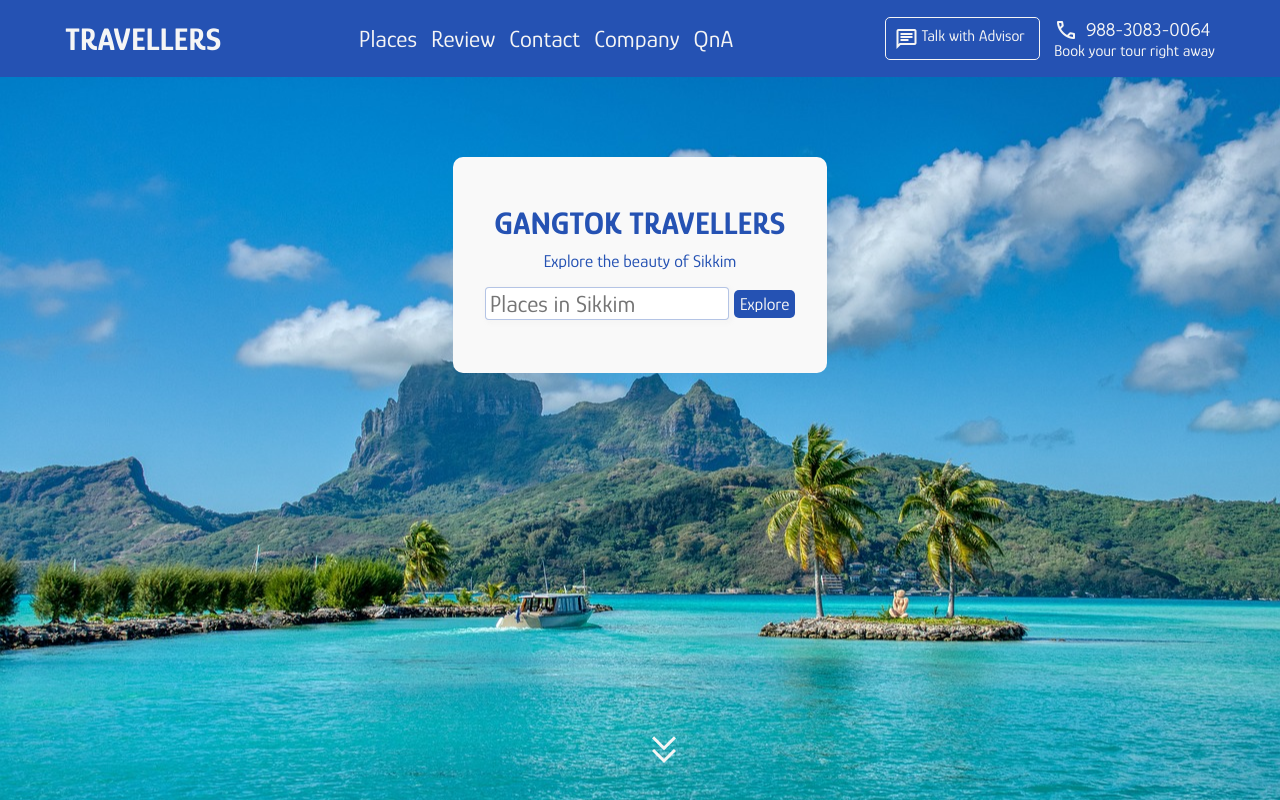
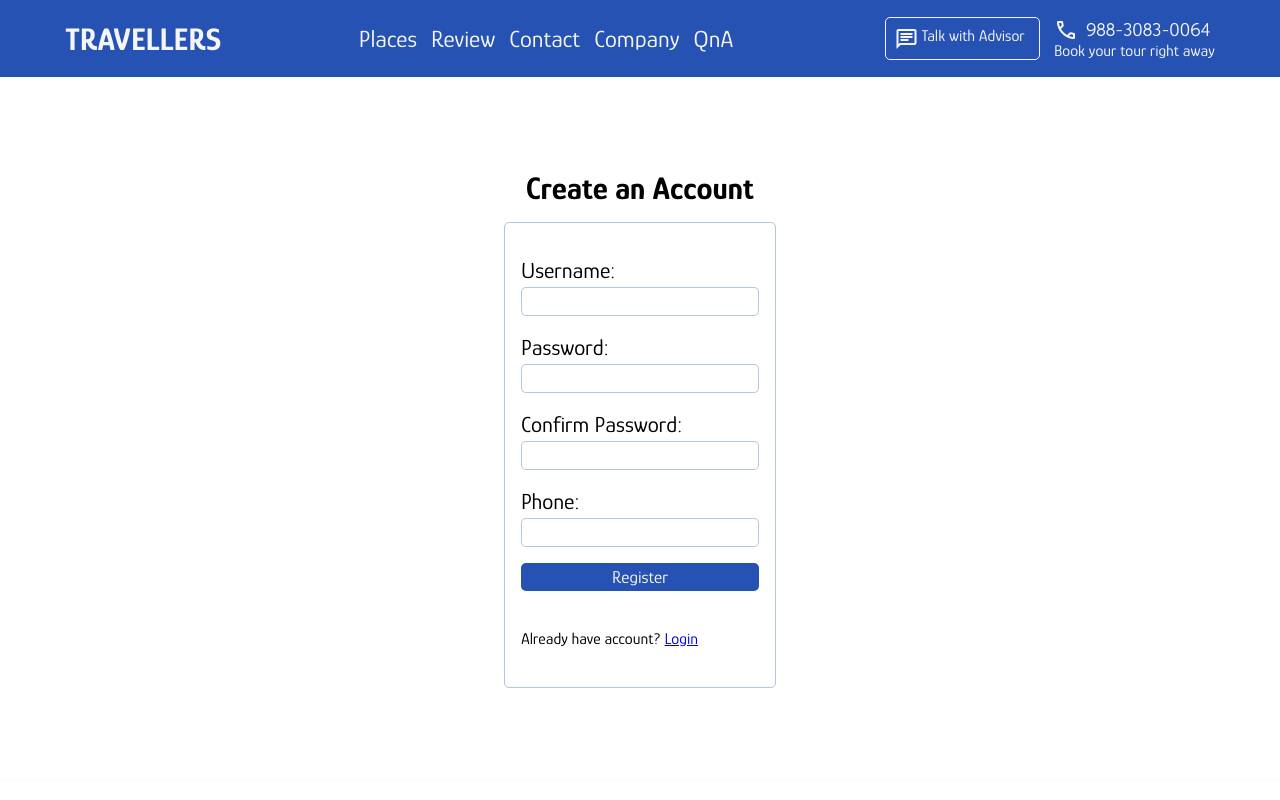
Before and after one commit to sailendrachettri/gtraveller-client, a React (Create React App) app: page /register in a window 1280 px wide. Shown: the top 800 px of the page. Built offline with nearby package versions, Linux system fonts and the light colour scheme.

Commit message:
login and register paged added

```diff
--- a/src/App.css
+++ b/src/App.css
@@ -1,13 +1,13 @@
 @import url('https://fonts.googleapis.com/css2?family=Glory:ital,wght@0,100..800;1,100..800&display=swap');
 
-*{
+* {
   margin: 0;
   padding: 0;
   box-sizing: border-box;
   font-family: var(--para-font);
 }
 
-:root{
+:root {
   --bg-color: rgb(37, 82, 179);
   --text-color-light: whitesmoke;
   --text-color-black: black;
@@ -19,13 +19,13 @@
   --box-shadow: 2px 2px 4px 2px whitesmoke;
 }
 
-html{
+html {
   scroll-behavior: smooth;
 }
 
 /* BUTTONS */
 
-button{
+button {
   border: none;
   cursor: pointer;
   padding: 4px 6px;
@@ -38,19 +38,19 @@ button{
 }
 
 /* ICONS AND HEADER */
-.icon-and-header{
+.icon-and-header {
   margin-bottom: 1rem;
   display: flex;
   align-items: center;
 }
 
-.icon-and-header span{
+.icon-and-header span {
   font-size: xx-large;
   color: var(--bg-color);
 }
 
 /* ---------------------------ALERT DESIGN--------------------------- */
-#alert-message{
+#alert-message {
   text-align: center;
   font-size: 1.1rem;
   background-color: lightblue;
@@ -59,7 +59,7 @@ button{
 }
 
 /* ----------------------NAVBAR CSS STARTS---------------------- */
-header{
+header {
   background-color: var(--bg-color);
   height: 77px;
   display: flex;
@@ -67,18 +67,18 @@ header{
   align-items: center;
 }
 
-header .logo{
+header .logo {
   font-weight: bold;
   font-size: 2rem;
   color: var(--text-color-light);
   cursor: pointer;
 }
 
-.hamburger{
+.hamburger {
   display: none;
 }
 
-.hamburger .bar{
+.hamburger .bar {
   height: 3px;
   width: 25px;
   border-radius: 10px;
@@ -86,40 +86,46 @@ header .logo{
   margin: 5px 0;
 }
 
-header nav{
+header nav {
   display: flex;
   justify-content: space-around;
   align-items: center;
 }
 
-header ul{
+header ul {
   display: flex;
 }
 
-header ul a{
+header ul a {
   color: var(--text-color-light);
-  text-decoration:  none;
+  text-decoration: none;
   padding: 5px 7px;
 }
 
-header ul a:hover{
+header ul a:hover {
   color: var(--bg-color);
   background-color: var(--text-color-light);
   border-radius: 50px;
 }
 
-header li{
+header li {
   list-style: none;
   font-size: 1.5rem;
 }
 
-.action{
+header .nav-btn {
+  border: 1px solid var(--box-color);
+  border-radius: 5px;
+  margin-left: 5px;
+}
+
+.action {
   display: flex;
   justify-content: center;
   align-items: center;
 }
 
-header .call-to-action{
+header .call-to-action {
   display: flex;
   align-items: center;
   color: var(--text-color-light);
@@ -130,7 +136,7 @@ header .call-to-action{
   cursor: pointer;
 }
 
-header .call-to-action button{
+header .call-to-action button {
   border: none;
   background: none;
   font-size: 1rem;
@@ -139,84 +145,91 @@ header .call-to-action button{
   cursor: pointer;
 }
 
-header .call-to-action2{
+header .call-to-action2 {
   color: var(--text-color-light);
 }
 
-header .call-to-action2 p{
+header .call-to-action2 p {
   display: flex;
   align-items: center;
 }
 
-header .call-to-action2 p .phone-number{
+header .call-to-action2 p .phone-number {
   font-size: 1.2rem;
 }
 
-header .call-to-action2 .material-symbols-outlined{
+header .call-to-action2 .material-symbols-outlined {
   padding-right: 8px;
 }
 
-header .call-to-action .material-symbols-outlined{
+header .call-to-action .material-symbols-outlined {
   color: var(--text-color-light);
 }
 
 /* ----------------------Responsiveness---------------------- */
-@media (max-width: 1036px){
-  .hamburger{
+@media (max-width: 1036px) {
+  .hamburger {
     display: block;
   }
 
-  .hamburger .bar{
+  .hamburger .bar {
     transition: transform 0.5s ease-in-out 0s;
   }
 
-  .hamburger.open-menu .bar:nth-child(1){
+  .hamburger.open-menu .bar:nth-child(1) {
     transform: translateY(8px) rotate(45deg);
   }
-  .hamburger.open-menu .bar:nth-child(2){
+
+  .hamburger.open-menu .bar:nth-child(2) {
     opacity: 0;
   }
-  .hamburger.open-menu .bar:nth-child(3){
+
+  .hamburger.open-menu .bar:nth-child(3) {
     transform: translateY(-8px) rotate(-45deg);
   }
 
-  nav ul{
+  nav ul {
     height: 0;
     background-color: var(--bg-color);
     flex-direction: column;
     position: absolute;
     align-items: center;
-      top: 70px;
+    top: 60px;
     padding-top: 10px;
     left: 0;
     right: 0;
     transition: all 0.5s ease-in-out 0s;
   }
 
-  nav ul{
+  nav ul {
     position: absolute;
     left: -150%;
   }
-  nav ul a{
+
+  nav ul li{
+    margin: 0.6rem 0;
+  }
+
+  nav ul a {
     opacity: 0;
   }
 
-  nav.open-menu ul{
-      height: 200px;
+  nav.open-menu ul {
+    height: 400px;
     left: 0%;
   }
 
-  nav.open-menu ul a{
+  nav.open-menu ul a {
     opacity: 1;
   }
 }
 
-@media (max-width: 685px){
-  .action{
+@media (max-width: 685px) {
+  .action {
     flex-direction: column;
     position: absolute;
     align-items: center;
-      top: 269px;
+    top: 350px;
     height: 0;
     background-color: var(--bg-color);
     left: -150%;
@@ -224,17 +237,17 @@ header .call-to-action .material-symbols-outlined{
     transition: all 0.5s ease 0s;
   }
 
-  nav.open-menu ul{
+  nav.open-menu ul {
     left: 0%;
   }
 
-  .action .call-to-action{
+  .action .call-to-action {
     margin-bottom: 1rem;
   }
 
-  .action.open-menu{
+  .action.open-menu {
     left: 0%;
-      height: 150px;
+    height: 170px;
   }
 }
 
@@ -243,7 +256,7 @@ header .call-to-action .material-symbols-outlined{
 /* ----------------------MAIN STYLE STARTED---------------------- */
 
 /* HERO SECTION (1) */
-.hero{
+.hero {
   background-image: url("../public/imgs/hero-bg.jpg");
   background-repeat: no-repeat;
   background-size: cover;
@@ -254,7 +267,7 @@ header .call-to-action .material-symbols-outlined{
   height: 100vh;
 }
 
-#scroll-down{
+#scroll-down {
   position: absolute;
   bottom: 2rem;
   left: 50%;
@@ -265,15 +278,16 @@ header .call-to-action .material-symbols-outlined{
 }
 
 @keyframes upAndDown {
-  0%{
+  0% {
     transform: translateY(1px);
   }
-  100%{
+
+  100% {
     transform: translateY(6px);
   }
 }
 
-.hero .box{
+.hero .box {
   display: flex;
   flex-direction: column;
   align-items: center;
@@ -284,7 +298,7 @@ header .call-to-action .material-symbols-outlined{
   margin: 0 0.5rem;
 }
 
-.hero .box h1{
+.hero .box h1 {
   font-size: 2rem;
   font-family: var(--heading-font);
   text-align: center;
@@ -292,7 +306,7 @@ header .call-to-action .material-symbols-outlined{
   font-weight: bold;
 }
 
-.hero .box p{
+.hero .box p {
   margin-bottom: 1rem;
   font-family: var(--para-font);
   text-align: center;
@@ -301,7 +315,7 @@ header .call-to-action .material-symbols-outlined{
   color: var(--text-color-dark);
 }
 
-.inputfield-btn{
+.inputfield-btn {
   display: flex;
   flex-wrap: wrap;
   height: auto;
@@ -309,7 +323,7 @@ header .call-to-action .material-symbols-outlined{
   align-items: center;
 }
 
-.hero .box input{
+.hero .box input {
   padding: 2px 4px;
   font-size: 1.5rem;
   border: 1px solid var(--border-color);
@@ -321,80 +335,86 @@ header .call-to-action .material-symbols-outlined{
   font-family: var(--para-font);
 }
 
-@media (max-width: 630px){
-  .hero .box{
+@media (max-width: 630px) {
+  .hero .box {
     padding: 1rem;
   }
-  .hero .box h1{
+
+  .hero .box h1 {
     font-size: 1.5rem;
   }
-  .hero .box input, .hero .box button{
+
+  .hero .box input,
+  .hero .box button {
     font-size: 1.2rem;
   }
 
-  #scroll-down{
+  #scroll-down {
     left: 43%;
   }
 }
 
 /* ------------------------POPULAR PLACES SECTION (2)------------------------ */
-.popular-places-preview{
+.popular-places-preview {
   margin: 4rem 2rem;
 }
 
-.locations-cards{
+.locations-cards {
   display: grid;
   grid-template-columns: 1fr 1fr 1fr 1fr;
   text-align: center;
   gap: 1rem;
 }
-.locations-card{
+
+.locations-card {
   border-radius: 5px;
   box-shadow: var(--box-shadow);
   transition: transform 0.5s ease-in-out 0s;
   cursor: pointer;
   padding-bottom: 0.7rem;
 }
-.locations-card:hover{
+
+.locations-card:hover {
   transform: scale(0.9);
 }
 
-.locations-cards img{
+.locations-cards img {
   height: 200px;
   width: 100%;
   border-radius: 3px;
 }
 
-.locations-cards h2{
+.locations-cards h2 {
   padding: 0.6rem 3px;
   font-size: 1.5rem;
   font-weight: normal;
 }
 
-@media (max-width: 900px){
-  .locations-cards{
+@media (max-width: 900px) {
+  .locations-cards {
     display: grid;
     grid-template-columns: 1fr 1fr 1fr;
   }
 
-  .locations-card h2{
+  .locations-card h2 {
     font-size: 1.2rem;
   }
 }
 
-@media (max-width: 600px){
-  .locations-cards{
+@media (max-width: 600px) {
+  .locations-cards {
     display: grid;
     grid-template-columns: 1fr 1fr;
   }
 }
 
-@media (max-width: 400px){
-  .locations-cards{
+@media (max-width: 400px) {
+  .locations-cards {
     display: grid;
     grid-template-columns: 1fr;
   }
-  .locations-card h2{
+
+  .locations-card h2 {
     font-size: 1.5rem;
   }
 }
@@ -402,35 +422,35 @@ header .call-to-action .material-symbols-outlined{
 
 /* ------------------------DESTINATIONS SECTION (3)------------------------  */
 /* for the cards CSS style is already written in above section */
-.destinations{
+.destinations {
   margin: 4rem 2rem;
 }
 
-.destinations .locations-card:hover{
+.destinations .locations-card:hover {
   transform: scale(1);
   cursor: default;
 }
 
-.destinations h2{
+.destinations h2 {
   font-weight: bold;
 }
 
-.destinations button{
+.destinations button {
   margin: 10px 0;
 }
 
-@media (max-width: 400px){
-  .destinations .icon-and-header h1{
+@media (max-width: 400px) {
+  .destinations .icon-and-header h1 {
     font-size: 1.5rem;
   }
 }
 
 /* ------------------RATING AND REVIEWS SECTION (4)------------------ */
-.ratings{
+.ratings {
   margin: 4rem 2rem;
 }
 
-.ratings .reviews{
+.ratings .reviews {
   margin-top: 2rem;
   display: grid;
   grid-template-columns: 1fr 1fr 1fr 1fr;
@@ -438,7 +458,7 @@ header .call-to-action .material-symbols-outlined{
   flex-wrap: wrap;
 }
 
-.ratings .review-box{
+.ratings .review-box {
   border: 1px solid var(--box-color);
   padding: 1rem 0.6rem;
   border-radius: 10px;
@@ -449,56 +469,57 @@ header .call-to-action .material-symbols-outlined{
 }
 
 
-.ratings .review-box img{
+.ratings .review-box img {
   width: 80px;
   clip-path: circle();
 }
 
-.ratings .review-box p{
+.ratings .review-box p {
   text-align: justify;
 }
 
-.ratings .review-box .name-date{
+.ratings .review-box .name-date {
   display: flex;
   gap: 0.5rem;
   color: var(--text-color-dark);
 }
 
-.ratings .review-box .review{
+.ratings .review-box .review {
   padding: 15px 2px;
   line-height: 1.5rem;
 }
 
-.ratings .review-box .name{
+.ratings .review-box .name {
   font-weight: bold;
 }
 
-@media (max-width:900px){
-  .ratings .reviews{
+@media (max-width:900px) {
+  .ratings .reviews {
     display: grid;
     grid-template-columns: 1fr 1fr 1fr;
   }
 }
 
 
-@media (max-width: 600px){
-  .ratings .reviews{
+@media (max-width: 600px) {
+  .ratings .reviews {
     display: grid;
     grid-template-columns: 1fr 1fr;
   }
 }
 
-@media (max-width: 500px){
-  .ratings .reviews{
+@media (max-width: 500px) {
+  .ratings .reviews {
     display: grid;
     gap: 1rem;
     grid-template-columns: 1fr;
   }
-  .ratings .review-box .review{
+
+  .ratings .review-box .review {
     padding: 1rem;
   }
 
-  .ratings .icon-and-header h1{
+  .ratings .icon-and-header h1 {
     font-size: 1.5rem;
   }
 }
@@ -506,43 +527,47 @@ header .call-to-action .material-symbols-outlined{
 
 /* ------------------------CONTACT FORM SECTION (5)------------------------ */
 
-.contact-form{
+.contact-form {
   margin: 4rem 2rem;
 
 }
 
-.contact-form form{
+.contact-form form {
   display: flex;
   justify-content: center;
   flex-direction: column;
   align-items: center;
 }
 
-.contact-form .user-info{
+.contact-form .user-info {
   display: flex;
   justify-content: center;
   align-items: center;
   margin: 1rem 4px 2rem 4px;
 }
-.user-info .msg-box{
+
+.user-info .msg-box {
   display: flex;
   margin-left: 3rem;
   flex-direction: column;
 }
 
-.contact-form button{
+.contact-form button {
   text-align: center;
 }
 
-.contact-form .user-info .details{
+.contact-form .user-info .details {
   display: flex;
   flex-direction: column;
 }
-.contact-form label{
+
+.contact-form label {
   font-size: 1.3rem;
   margin: 10px 0 4px 0;
 }
-.contact-form input, .contact-form textarea{
+
+.contact-form input,
+.contact-form textarea {
   outline: none;
   border: 1px solid whitesmoke;
   padding: 4px 5px;
@@ -553,11 +578,12 @@ header .call-to-action .material-symbols-outlined{
   border-color: var(--border-color);
 }
 
-@media (max-width: 730px){
-  .contact-form .user-info{
+@media (max-width: 730px) {
+  .contact-form .user-info {
     flex-direction: column;
   }
-  .user-info .msg-box{
+
+  .user-info .msg-box {
     margin-left: 0;
     margin-top: 1.3rem;
     width: 70%;
@@ -567,28 +593,30 @@ header .call-to-action .material-symbols-outlined{
 
 
 /* ----------------------------QnA SECTION (6)---------------------------- */
-.qna{
+.qna {
   margin: 4rem 2rem;
 }
 
-.qna .qna-box{
+.qna .qna-box {
   display: flex;
   align-items: center;
   flex-direction: column;
 }
-.qna-box details{
+
+.qna-box details {
   margin: 0.7rem 0;
   width: 70%;
 }
 
-.qna summary{
+.qna summary {
   transition: all 0.5s ease-in-out 0s;
   cursor: pointer;
   font-size: 1.5rem;
-  background-color: rgb(243,242,243);
+  background-color: rgb(243, 242, 243);
   padding: 1rem 0.5rem;
 }
-.qna details p{
+
+.qna details p {
   color: var(--text-color-dark);
   font-size: 1.2rem;
   padding: 0.5rem;
@@ -599,35 +627,41 @@ header .call-to-action .material-symbols-outlined{
   text-align: justify;
 }
 
-@media (max-width: 950px){
-  .qna .icon-and-header h1{
+@media (max-width: 950px) {
+  .qna .icon-and-header h1 {
     font-size: 1.5rem;
   }
-  .qna-box details{
+
+  .qna-box details {
     width: 90%;
   }
-  .qna summary{
+
+  .qna summary {
     font-size: 1.3rem;
   }
-  .qna details p{
+
+  .qna details p {
     font-size: 1.1rem;
   }
 }
-@media (max-width: 550px){
-  .qna-box details{
+
+@media (max-width: 550px) {
+  .qna-box details {
     width: 100%;
   }
-  .qna summary{
+
+  .qna summary {
     font-size: 1.1rem;
   }
-  .qna details p{
+
+  .qna details p {
     font-size: 1rem;
   }
 }
 
 /* ----------------------MAIN STYLE ENDED---------------------- */
 /* ----------------------FOOTER STYLE STARTED---------------------- */
-footer{
+footer {
   display: flex;
   flex-direction: column;
   align-items: center;
@@ -638,11 +672,11 @@ footer{
   box-shadow: var(--box-shadow);
 }
 
-footer .footer-line{
+footer .footer-line {
   font-size: 1.3rem;
 }
 
-footer .footer-content{
+footer .footer-content {
   display: flex;
   align-items: center;
   justify-content: space-around;
@@ -650,47 +684,99 @@ footer .footer-content{
   width: 100%;
   margin: 4rem 0;
 }
-.footer-content a{
+
+.footer-content a {
   text-decoration: none;
   color: var(--text-color-black);
 }
-.footer-content a:hover{
+
+.footer-content a:hover {
   color: var(--text-color-dark);
 }
-.footer-content h1{
+
+.footer-content h1 {
   margin: 1rem 0;
 }
 
-footer .footer-content p{
+footer .footer-content p {
   font-size: 1.1rem;
   margin: 0.8rem 0;
 }
 
-footer .footer-content div{
+footer .footer-content div {
   margin: 0 1rem;
 }
 
-footer .contact-info{
+footer .contact-info {
   text-align: left;
 }
 
-footer .about-company{
+footer .about-company {
   text-align: left;
 }
 
-footer .social-handles img{
+footer .social-handles img {
   width: 50px;
 }
 
-@media (max-width: 500px){
-  footer .footer-content{
+@media (max-width: 500px) {
+  footer .footer-content {
     justify-content: start;
     padding-left: 2rem;
     margin-top: 0;
   }
 
-  .footer-content .social-handles{
+  .footer-content .social-handles {
     margin-left: 0;
   }
 }
+
 /* ----------------------FOOTER STYLE ENDED---------------------- */
+
+/* ----------------------LOGIN STYLE STARTED---------------------- */
+.login-signup-form {
+  min-height: 80vh;
+  display: flex;
+  align-items: center;
+  justify-content: center;
+  flex-direction: column;
+  margin: 2rem;
+}
+
+.login-signup-form h1 {
+  margin-bottom: 1rem;
+}
+
+.login-signup-form div {
+  border: 1px solid var(--border-color);
+  padding: 1rem;
+  border-radius: 5px;
+  width: auto;
+  display: flex;
+  flex-direction: column;
+  line-height: 2rem;
+}
+
+.login-signup-form label {
+  font-size: 1.4rem;
+  margin-top: 1rem;
+}
+
+.login-signup-form input {
+  font-size: 1.5rem;
+  border: 1px solid var(--border-color);
+  border-radius: 5px;
+  outline: none;
+  padding-left: 2px;
+  color: var(--text-color-dark);
+}
+
+.login-signup-form button{
+  margin: 1rem 0;
+}
+
+.login-signup-form p {
+  margin: 1rem 0;
+}
+
+/* ----------------------LOGIN STYLE ENDED---------------------- */
--- a/src/App.js
+++ b/src/App.js
@@ -7,6 +7,8 @@ import Navbar from './components/Navbar';
 
 import { Routes, Route } from 'react-router-dom';
 import ScrollToAnchor from './components/ScrollToAnchor';
+import Login from './components/Login';
+import Register from './components/Register';
 
 function App() {
 
@@ -17,6 +19,8 @@ function App() {
       <Routes>
         <Route path="/" element={<Homepage />} />
         <Route path="*" element={<Homepage />} /> {/* if path doesn't exist the redirect to homepage */}
+        <Route path="/login" element={<Login />} />
+        <Route path="/register" element={<Register />} />
         <Route path="/company" element={<Company />} />
       </Routes>
       <Footer />
--- /dev/null
+++ b/src/components/Login.js
@@ -0,0 +1,64 @@
+import { useState } from 'react'
+import { Link, useNavigate } from 'react-router-dom'
+
+export default function Login() {
+    const navigate = useNavigate();
+    const [credentials, setCredentials] = useState({ username: "", password: "" });
+
+    function onChange(e) {
+        setCredentials({ ...credentials, [e.target.name]: e.target.value });
+    }
+
+    async function handleSubmit(e) {
+        e.preventDefault();
+
+        const URL = 'http://localhost:5000/api/auth/login';
+        const { username, password } = credentials;
+
+        try {
+            const response = await fetch(URL, {
+                method: 'POST',
+                headers: {
+                    'Content-type': 'application/json'
+                },
+                body: JSON.stringify({ username, password })
+            })
+
+            const data = await response.json();
+            console.log(data)
+
+
+            if (data.success) {
+                // save the auth-token and redirect
+                localStorage.setItem('token', data.authToken);
+                alert("Logged in successfully!");
+                navigate("/");
+
+            } else {
+                alert(data.message);
+            }
+
+        } catch (error) {
+            alert("Internal server error. Please try again later.");
+        }
+    }
+
+    return (
+        <>
+            <form className='login-signup-form' onSubmit={handleSubmit}>
+                <h1>Welcome Back</h1>
+                <div>
+                    <label htmlFor="username">Username:</label>
+                    <input type="text" id="username" name="username" value={credentials.username} onChange={onChange} required />
+
+                    <label htmlFor="password">Password:</label>
+                    <input type="password" id="password" name="password" value={credentials.password} onChange={onChange} required />
+
+                    <button type='submit'>Login</button>
+
+                    <p>Don't have an account yet? <Link to="/register"> Register </Link></p>
+                </div>
+            </form>
+        </>
+    )
+}
--- /dev/null
+++ b/src/components/Register.js
@@ -0,0 +1,66 @@
+import { useState } from 'react';
+import { Link, useNavigate } from 'react-router-dom'
+
+export default function Register() {
+    let navigate = useNavigate();
+    // state variables
+    const [credentials, setCredentials] = useState({ username: "", phone: "", cpassword: "", password: "" })
+
+    async function handleSubmit(e) {
+        e.preventDefault();
+
+        const URL = 'http://localhost:5000/api/auth/register';
+        const {username, password, cpassword, phone} = credentials;
+
+        const response = await fetch(URL, {
+            method: 'POST',
+            headers: {
+                'Content-type' : 'application/json'
+            },
+            body : JSON.stringify({username, password, cpassword, phone})
+        })
+
+        const data = await response.json();
+
+        if(data.success){
+            localStorage.setItem("token", data.token);
+            console.log(localStorage.getItem('token'));
+            alert(`Thank you for ${username} for registration.`);
+            setCredentials({username: "", password: "", cpassword : "", phone : ""});
+            navigate("/");
+
+        } else {
+            alert(data.message);
+        }
+
+    }
+
+    const handleOnchange = (e) => {
+        setCredentials({ ...credentials, [e.target.name]: e.target.value });
+    }
+
+    return (
+        <>
+            <form onSubmit={handleSubmit} className='login-signup-form'>
+                <h1>Create an Account</h1>
+                <div>
+                    <label htmlFor="username">Username:</label>
+                    <input type="text" id="username" name="username" value={credentials.username} onChange={handleOnchange} required />
+
+                    <label htmlFor="password">Password:</label>
+                     <input type="password" id="password" name="password" value={credentials.password} onChange={handleOnchange} required />
+
+                    <label htmlFor="cpassword">Confirm Password:</label>
+                    <input type="password" id="cpassword" name="cpassword" value={credentials.cpassword} autoComplete='off' onChange={handleOnchange} required />
+
+                    <label htmlFor="phone">Phone:</label>
+                    <input type="number" id="phone" name="phone" autoComplete='off' value={credentials.phone} onChange={handleOnchange} required />
+
+                    <button type='submit'>Register</button>
+
+                    <p>Already have account? <Link to="/login"> Login </Link></p>
+                </div>
+            </form>
+        </>
+    )
+}
```
Lines whose indentation alone changed are shown as unchanged.
